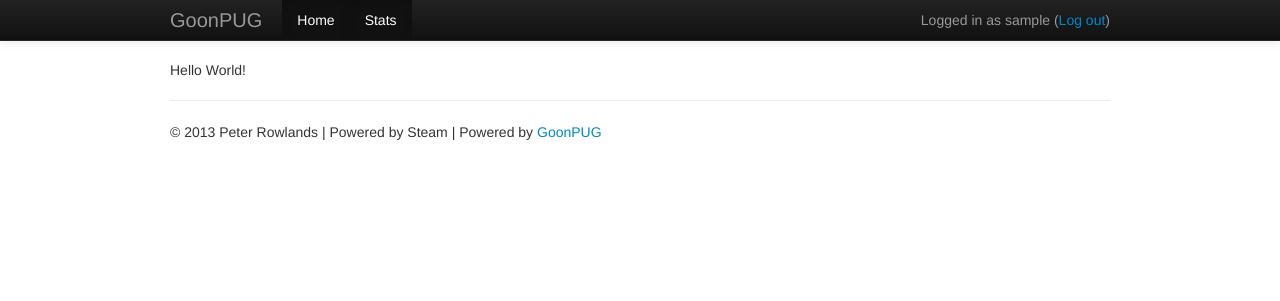
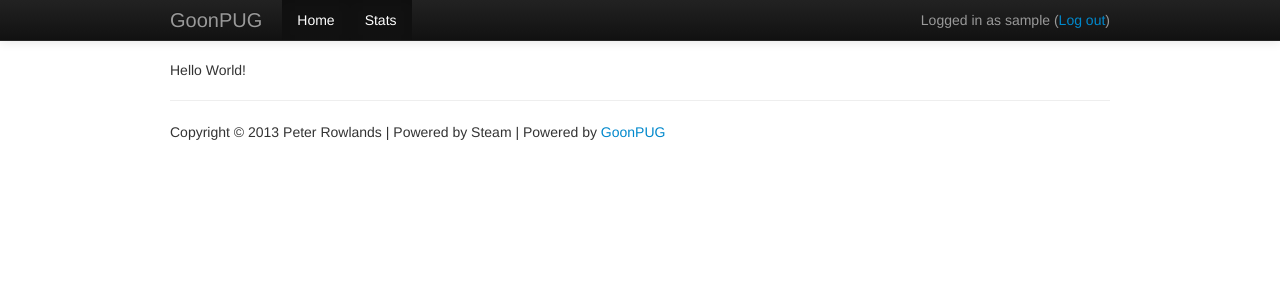
Before and after one commit to goonpug/goonpug-stats, a Flask app: page / in a window 1280 px wide. Shown: the top 301 px of the page. Run offline with Flask 2, Linux system fonts and the light colour scheme; a user stored in the database is signed in; tables that the repository leaves empty hold one stand-in row (values such as "Sample post"); parts of the project's set-up code (start-up, migrations or seed data) failed here and were passed over; some libraries are stand-ins or nearby versions.

Commit message:
update copyright line

```diff
--- a/goonpug/templates/base.html
+++ b/goonpug/templates/base.html
@@ -80,7 +80,7 @@
       <hr>
 
       <footer>
-      <p>&copy; 2013 Peter Rowlands | Powered by Steam | Powered by <a href="https://github.com/pmrowla/goonpug-stats">GoonPUG</a> </p>
+      <p>Copyright &copy; 2013 Peter Rowlands | Powered by Steam | Powered by <a href="https://github.com/pmrowla/goonpug-stats">GoonPUG</a> </p>
       </footer>
 
     </div><!--/.container-->
```
